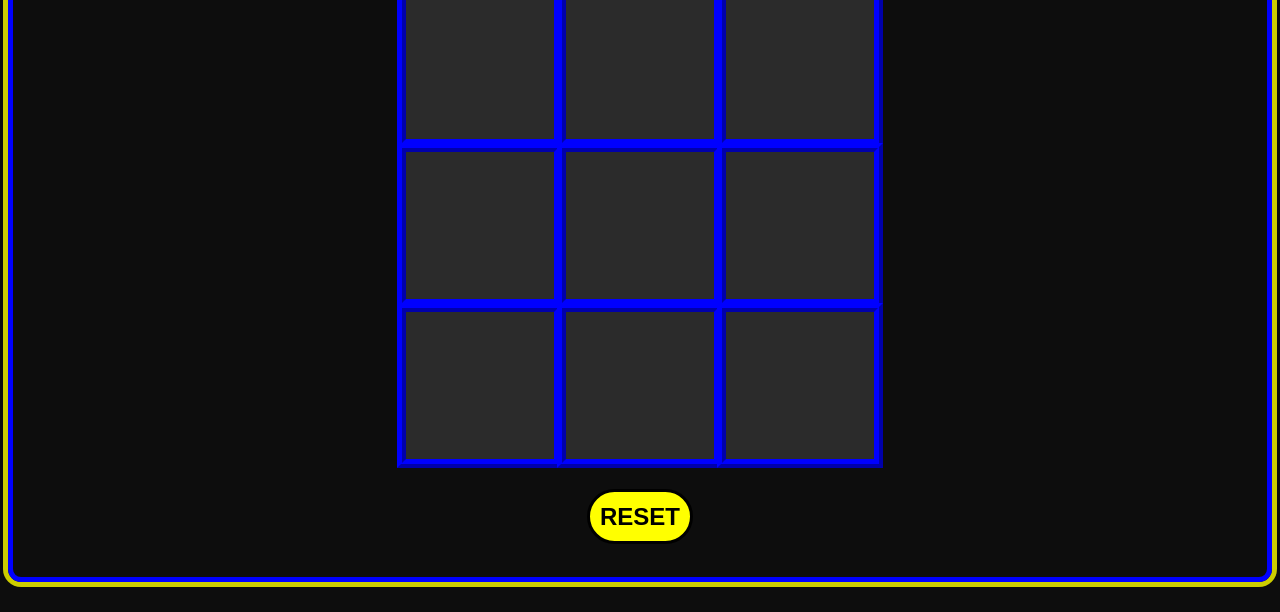
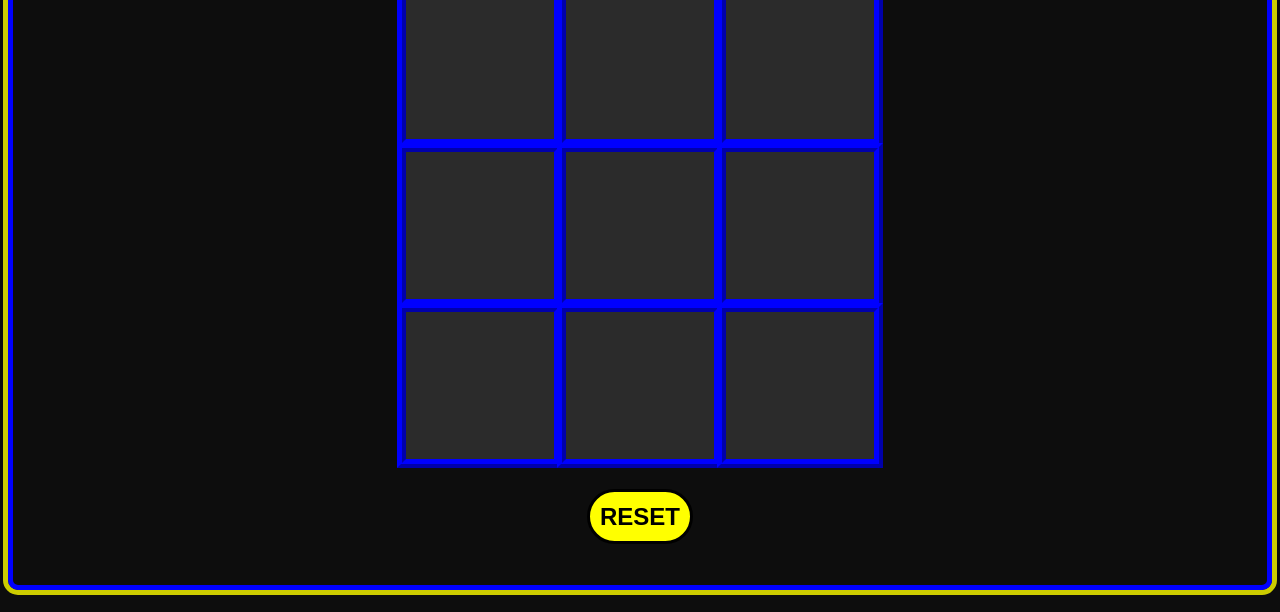
Before and after one commit to bthol/Retro-Toe, a website: page index.html in a window 1280 px wide. Shown: the part 188-800 px from the top of the page. Drawn offline with nearby package versions, Linux system fonts and the light colour scheme.

Commit message:
border style + cursor

```diff
--- a/index.html
+++ b/index.html
@@ -14,7 +14,7 @@
 <body>
   <div id="game-border">
     <h1 id='msg1'></h1>
-    <span id="game-container">
+    <div id="game-container">
         <p class="title"><strong>Retro Toe</strong></p>
         <section id="board">
           <div id="s0" class="h1, v1"><p></p></div>
@@ -27,7 +27,7 @@
           <div id="s7" class="h3, v2"><p></p></div>
           <div id="s8" class="h3, v3"><p></p></div>
         </section>
-    </span>
+    </div>
     <button id='btn1'>RESET</button>
   </div>
 </body>
--- a/style.css
+++ b/style.css
@@ -5,15 +5,16 @@
 
 body {
   background-color: hsl(0, 0%, 5%);
+  height: 95vh;
 }
 
 #game-border {
-  height: calc(100vh - 6vh);
+  height: 100%;
   -moz-box-shadow: 0px 0px 0px 5px hsl(60, 100%, 40%);
   -webkit-box-shadow: 0px 0px 0px 5px hsl(60, 100%, 40%);
   box-shadow: 0px 0px 0px 5px hsl(60, 100%, 40%);
   border: 5px solid hsl(240, 100%, 50%);
-  border-radius: 13px;
+  border-radius: 10px;
   display: flex;
   flex-direction: column;
   justify-content: flex-start;
@@ -53,6 +54,7 @@ body {
 
 /* board */
 #board {
+  cursor: pointer;
   width: 60vmin;
   display: grid;
   grid-template-columns: repeat(3, 20vmin);
```
